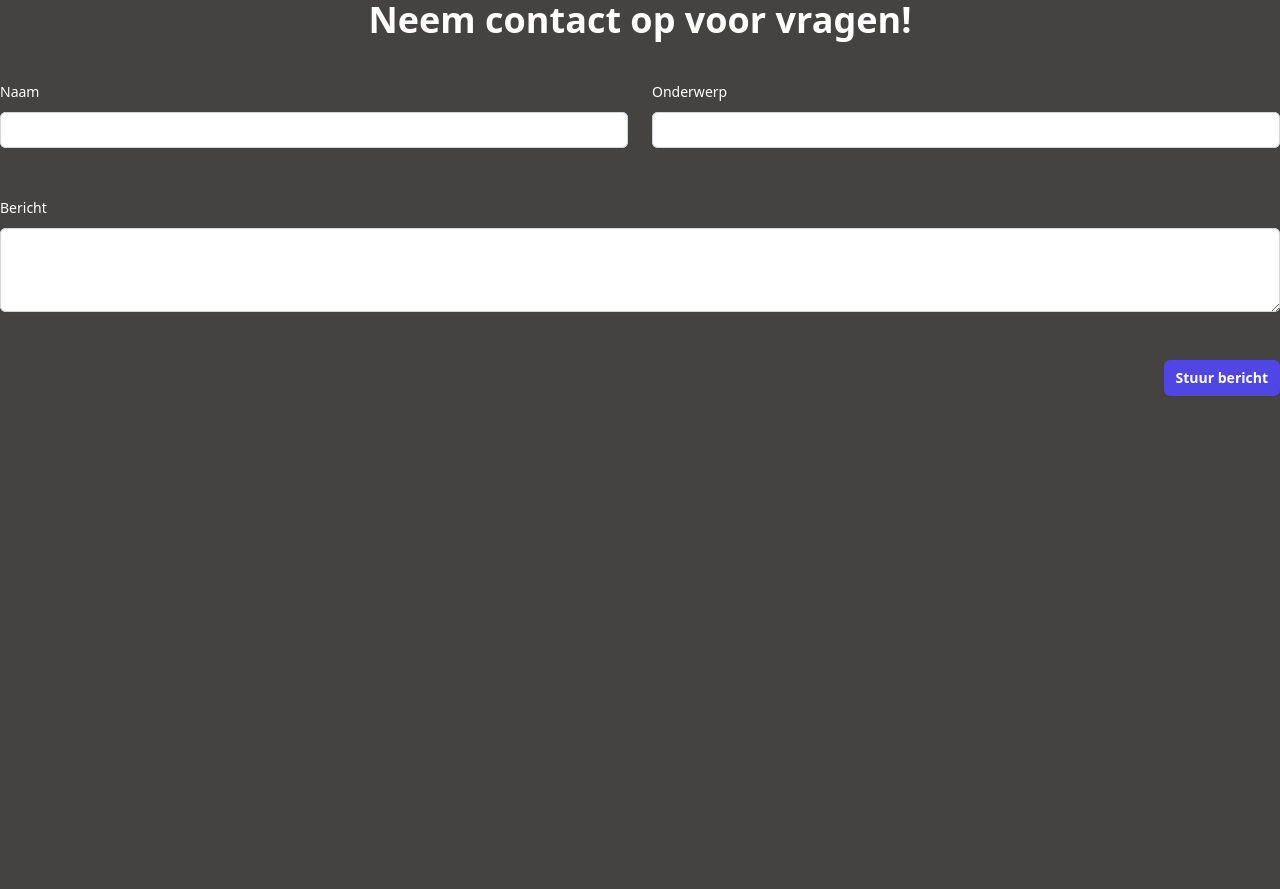
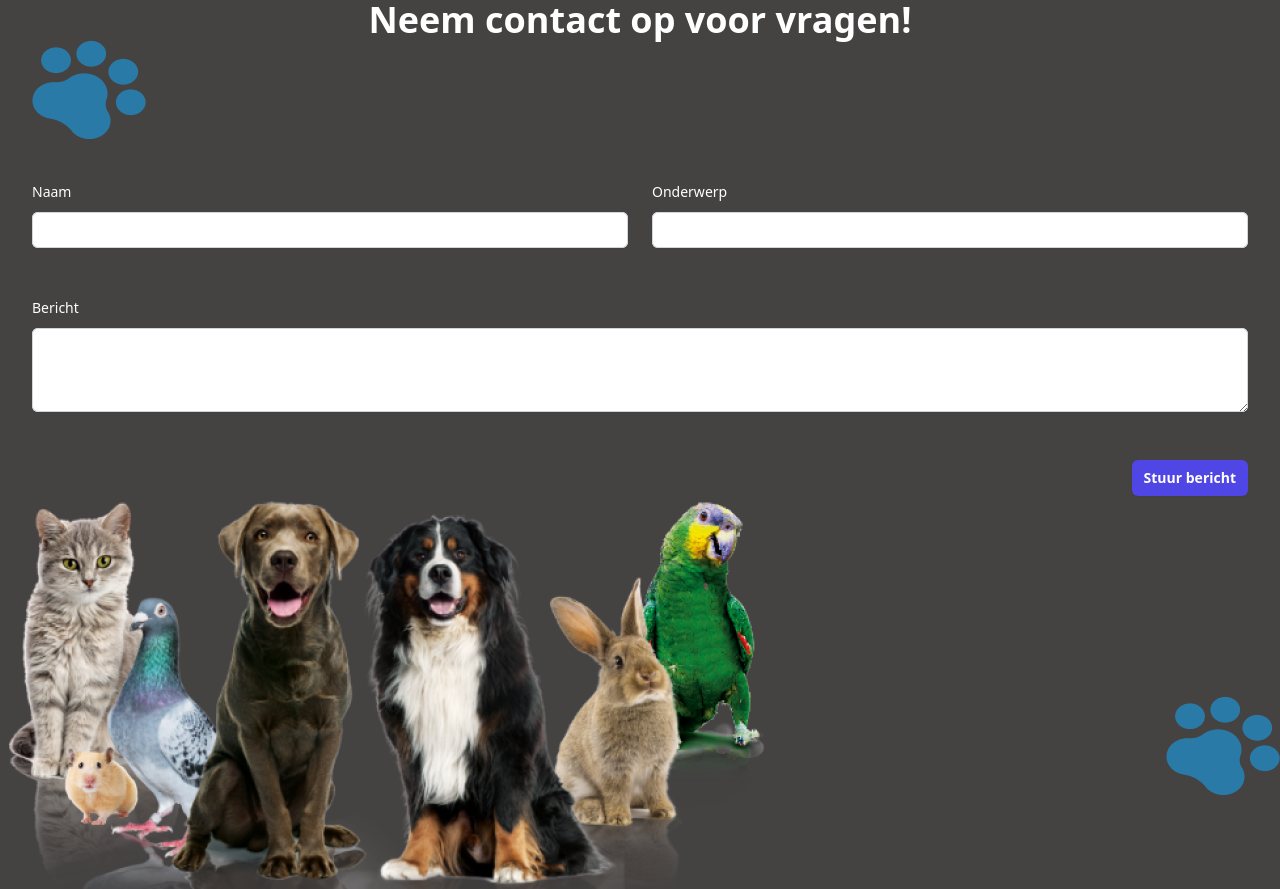
Before and after one commit to ThatGuyThimo/TLE2-no-poverty, a Vue app: page /contact in a window 1280 px wide. Before the commit the page ends 800 px from the top, so only its background shows below. Built offline with nearby package versions, Linux system fonts and the light colour scheme.

Commit message:
working contactpage with pictures

```diff
--- a/src/views/ContactView.vue
+++ b/src/views/ContactView.vue
@@ -1,8 +1,10 @@
 <template>
-<div class="container">
+
+<div class="container mx-auto px-8">
     <h1 class="text-white text text-center text-4xl font-bold">
      Neem contact op voor vragen!
     </h1>
+    <img src="\src\assets\Vector.png" alt="dog feet" class="insert-y-0 left-0">
     <form ref="form" @submit.prevent="sendEmail">
         <div class="flex-container space-y-12">
             <div class="mt-10 grid grid-cols-1 gap-x-6 gap-y-8 sm:grid-cols-6">
@@ -31,7 +33,11 @@
   </div>
         </div>
     </form>
+    <img src="\src\assets\Vector.png" alt="dog feet" class="absolute bottom-1 right-0">
+
 </div>
+
+<img src="\src\assets\image_8_1.png" alt="insert-x-0 bottom-0">
 </template>
 
 
```
Also changed, not shown: src/assets/Vector.png (added), src/assets/image_8_1.png (added).
